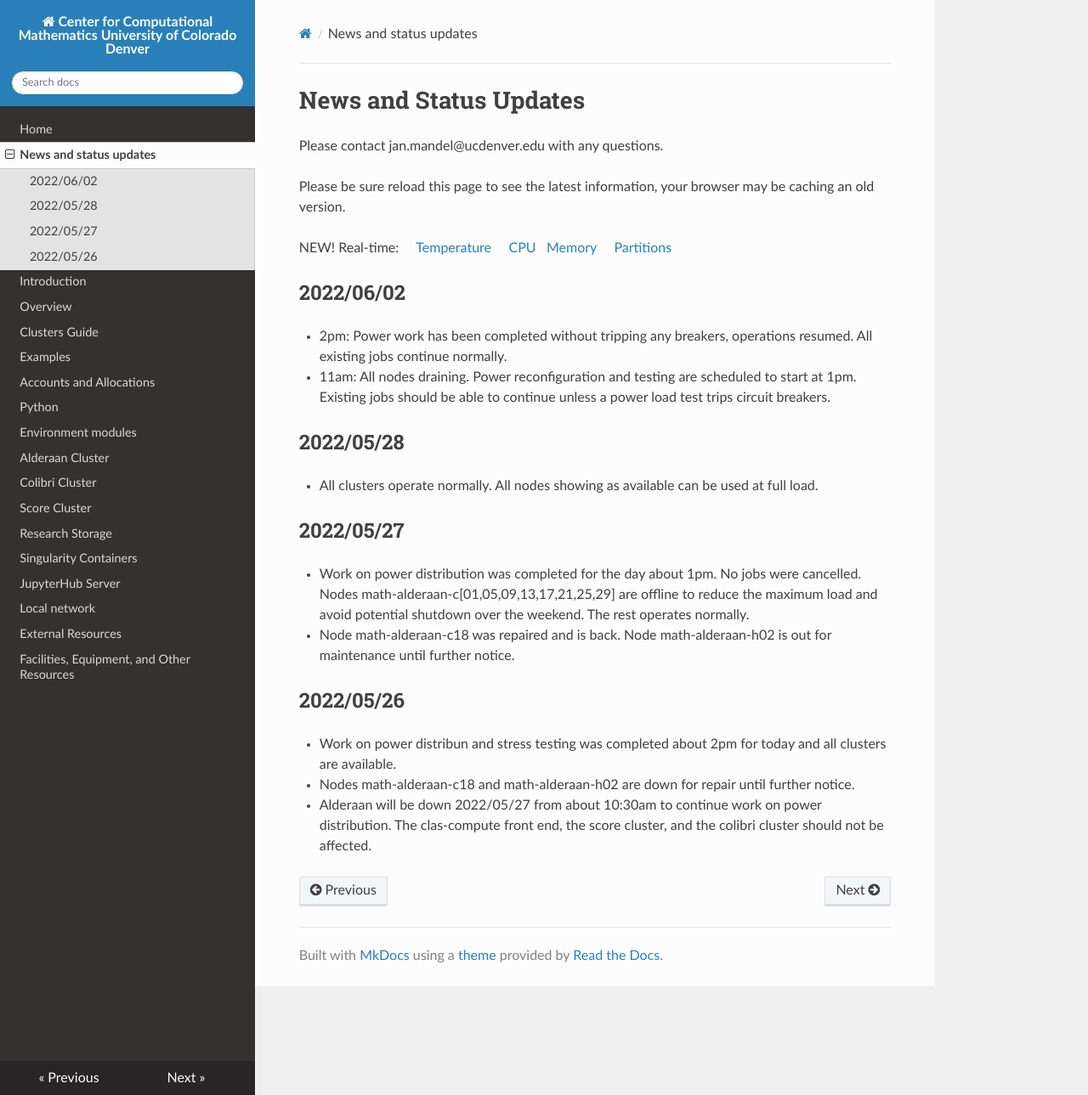
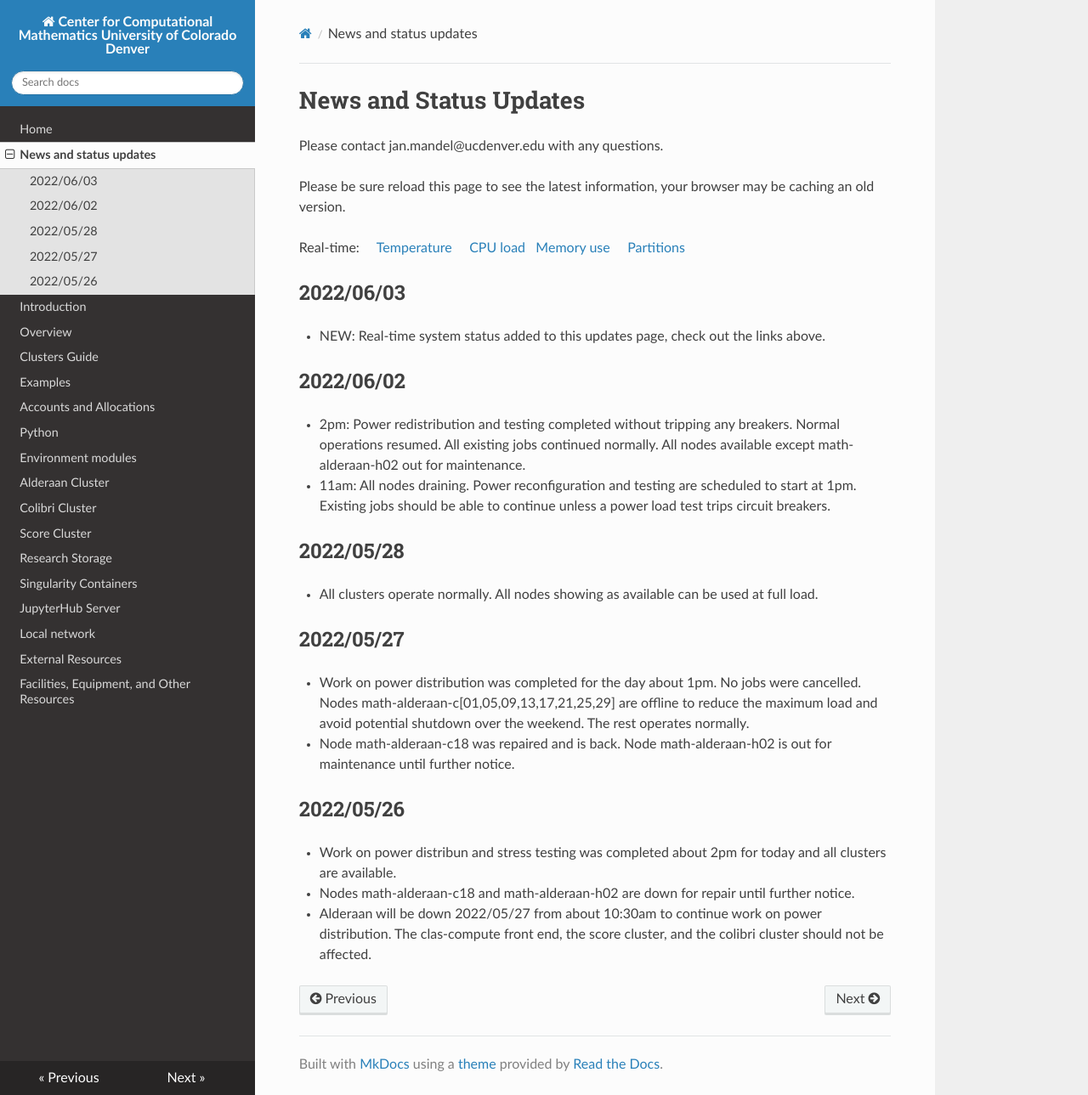
Before and after one commit to ccmucdenver/ccm-docs, an MkDocs documentation site: the page built from docs/updates.md, in a window 1280 px wide and 1289 px high. Shown: the whole window at 85% size. Built offline with MkDocs 1.6.1, drawn with Linux system fonts in a browser that asks for light colours; nearby versions of some CDN libraries.

Commit message:
Update updates.md
Daily entries

```diff
--- a/docs/updates.md
+++ b/docs/updates.md
@@ -4,11 +4,15 @@ Please contact jan.mandel@ucdenver.edu with any questions.
 
 Please be sure reload this page to see the latest information, your browser may be caching an old version.
 
-NEW! Real-time:  &nbsp;  &nbsp; [Temperature](https://demo.openwfm.org/web/alderaan/temp.txt) &nbsp; &nbsp; [CPU](https://demo.openwfm.org/web/alderaan/cpu.txt) &nbsp; [Memory](https://demo.openwfm.org/web/alderaan/mem.txt) &nbsp; &nbsp; [Partitions](https://demo.openwfm.org/web/alderaan/sinfo.txt)
+Real-time:  &nbsp;  &nbsp; [Temperature](https://demo.openwfm.org/web/alderaan/temp.txt) &nbsp; &nbsp; [CPU load](https://demo.openwfm.org/web/alderaan/cpu.txt) &nbsp; [Memory use](https://demo.openwfm.org/web/alderaan/mem.txt) &nbsp; &nbsp; [Partitions](https://demo.openwfm.org/web/alderaan/sinfo.txt)
+
+## 2022/06/03
+
+* NEW: Real-time system status added to this updates page, check out the links above.
 
 ## 2022/06/02
 
-* 2pm: Power work has been completed without tripping any breakers, operations resumed. All existing jobs continue normally.
+* 2pm: Power redistribution and testing completed without tripping any breakers. Normal operations resumed. All existing jobs continued normally. All nodes available except math-alderaan-h02 out for maintenance.
 
 * 11am: All nodes draining. Power reconfiguration and testing are scheduled to start at 1pm. Existing jobs should be able to continue unless a power load test trips circuit breakers.
 
```
